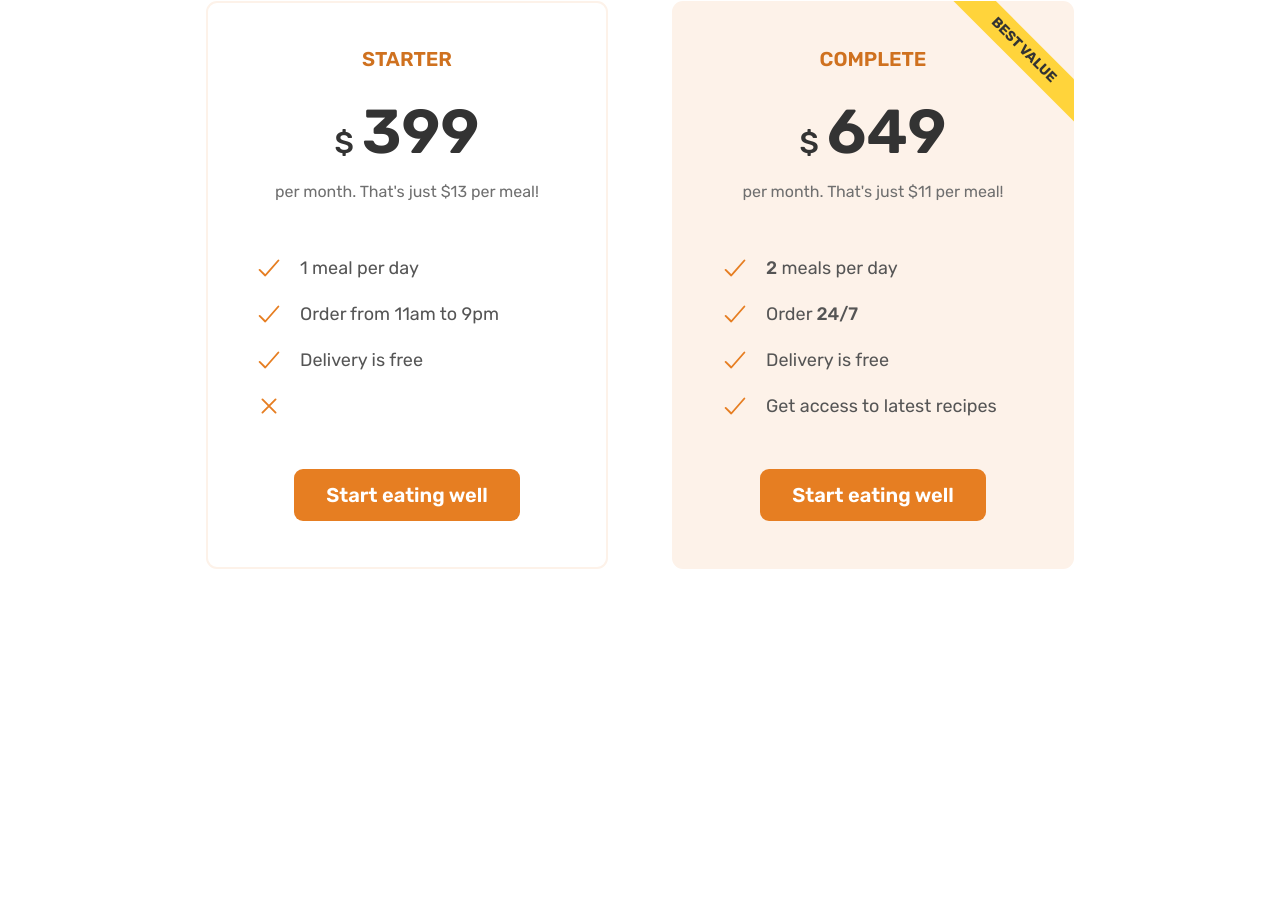
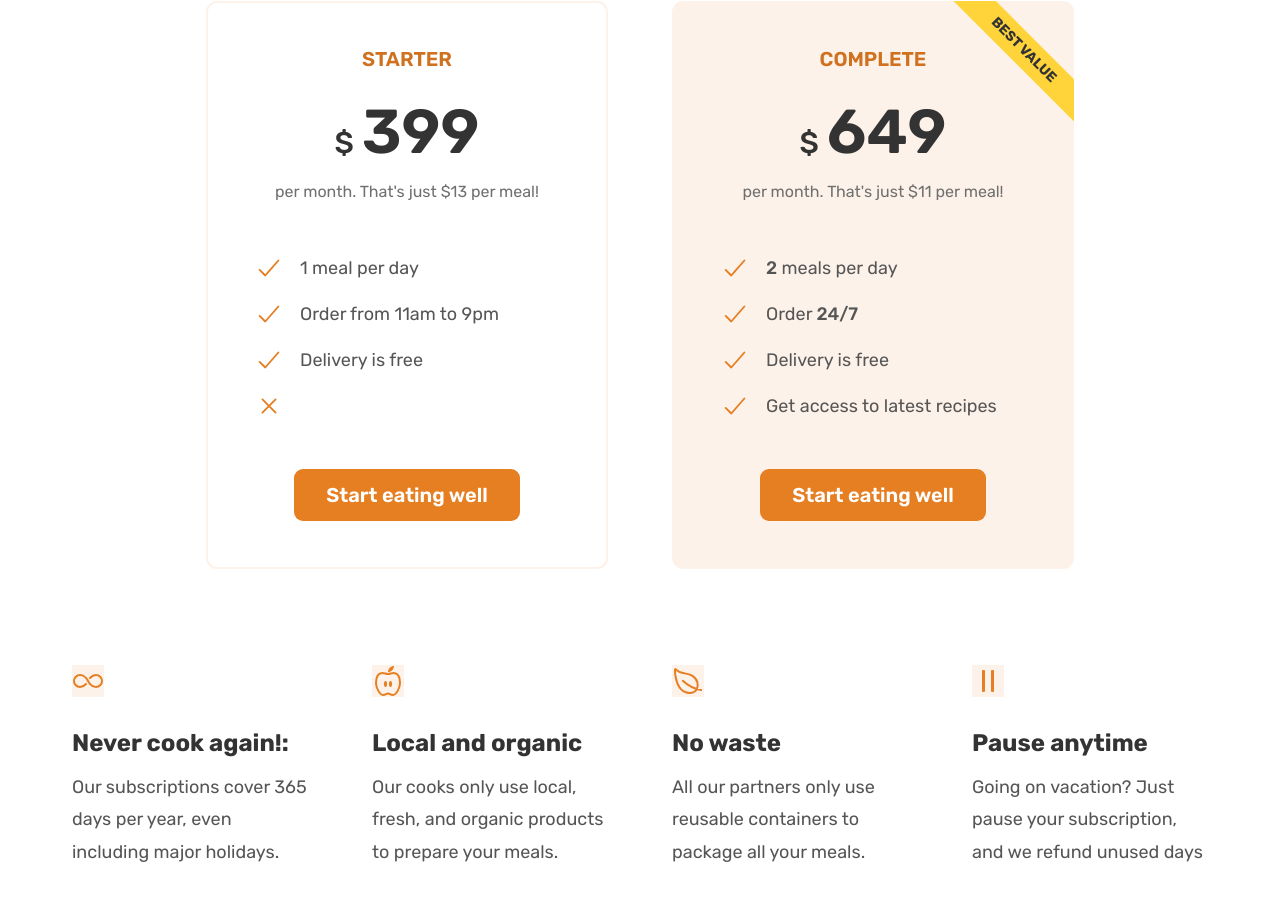
Before and after one commit to kabirolawore/Omnifood, a plain HTML site: page index.html in a window 1280 px wide. Shown: the part 5063-5963 px from the top of the page. Before the commit the page ends 5920 px from the top, so only its background shows below. Drawn offline with nearby package versions, Linux system fonts and the light colour scheme.

Commit message:
Updated feature section
Updated CSS/HTML components for feature section

```diff
--- a/css/style.css
+++ b/css/style.css
@@ -438,3 +438,22 @@
   text-align: center;
   margin-top: 4.8rem;
 }
+
+.feature-icon {
+  color: #e67e22;
+  height: 3.2rem;
+  width: 3.2rem;
+  margin-bottom: 3.2rem;
+  background-color: #fdf2e9;
+}
+
+.feature-title {
+  font-size: 2.4rem;
+  color: #333;
+  font-weight: 700;
+  margin-bottom: 1.6rem;
+}
+.feature-text {
+  font-size: 1.8rem;
+  line-height: 1.8;
+}
--- a/index.html
+++ b/index.html
@@ -494,11 +494,38 @@
         </div>
 
         <div class="container grid grid--4-cols">
-          <div class="feature"></div>
-          <div class="feature"></div>
-          <div class="feature"></div>
-          <div class="feature"></div>
-          <div class="feature"></div>
+          <div class="feature">
+            <ion-icon class="feature-icon" name="infinite-outline"></ion-icon>
+            <p class="feature-title">Never cook again!:</p>
+            <p class="feature-text">
+              Our subscriptions cover 365 days per year, even including major
+              holidays.
+            </p>
+          </div>
+          <div class="feature">
+            <ion-icon class="feature-icon" name="nutrition-outline"></ion-icon>
+            <p class="feature-title">Local and organic</p>
+            <p class="feature-text">
+              Our cooks only use local, fresh, and organic products to prepare
+              your meals.
+            </p>
+          </div>
+          <div class="feature">
+            <ion-icon class="feature-icon" name="leaf-outline"></ion-icon>
+            <p class="feature-title">No waste</p>
+            <p class="feature-text">
+              All our partners only use reusable containers to package all your
+              meals.
+            </p>
+          </div>
+          <div class="feature">
+            <ion-icon class="feature-icon" name="pause-outline"></ion-icon>
+            <p class="feature-title">Pause anytime</p>
+            <p class="feature-text">
+              Going on vacation? Just pause your subscription, and we refund
+              unused days
+            </p>
+          </div>
         </div>
       </section>
     </main>
```
